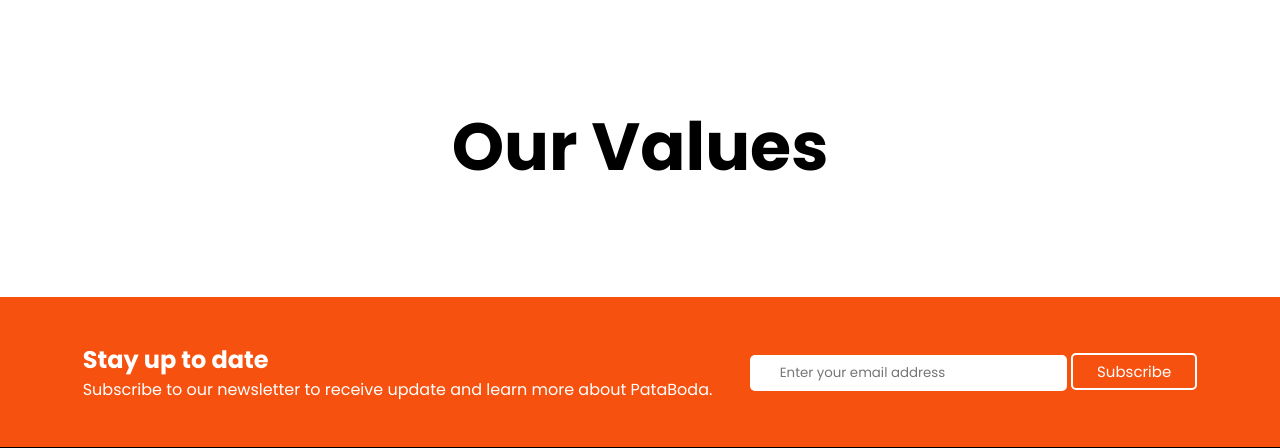
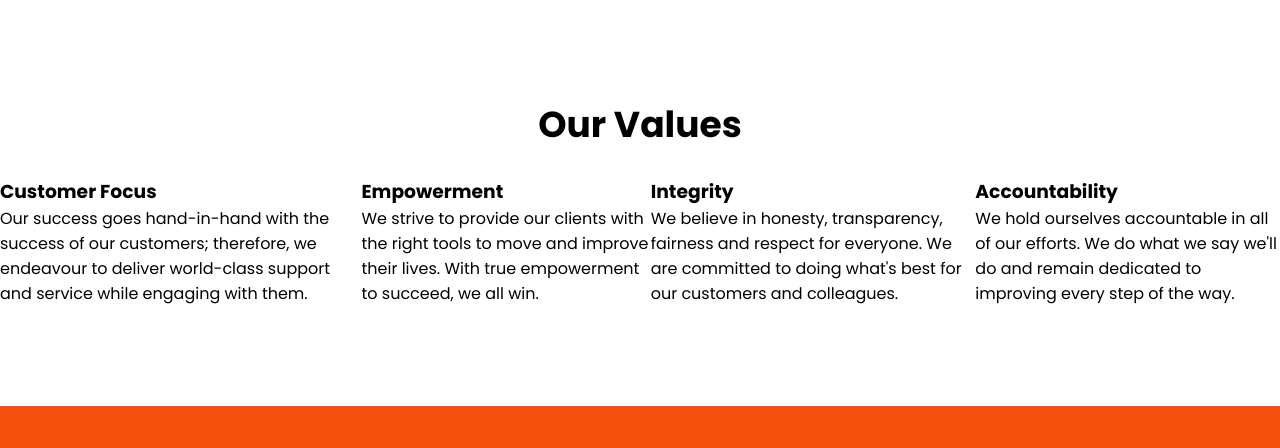
Before and after one commit to david-commit/PataBoda, a plain HTML site: page index.html in a window 1280 px wide. Shown: the part 1185-1633 px from the top of the page. Drawn offline with Linux system fonts and the light colour scheme; a script that the page names is missing.

Commit message:
add a div that contains the company values

```diff
--- a/index.html
+++ b/index.html
@@ -73,8 +73,26 @@
 
 <div class="values">
     <h1 id="ourvalues">Our Values</h1>
+
+    <br>
+
     <div class="thevalues">
-
+        <div id="eachvalue">
+            <h3>Customer Focus</h3>
+            <p id="valuename">Our success goes hand-in-hand with the success of our customers; therefore, we endeavour to deliver world-class support and service while engaging with them.</p>
+        </div>
+        <div id="eachvalue">
+            <h3>Empowerment</h1>
+            <p id="valuename">We strive to provide our clients with the right tools to move and improve their lives. With true empowerment to succeed, we all win.</p>
+        </div>
+        <div id="eachvalue">
+            <h3>Integrity</h3>
+            <p id="valuename">We believe in honesty, transparency, fairness and respect for everyone. We are committed to doing what's best for our customers and colleagues.</p>
+        </div>
+        <div id="eachvalue">
+            <h3>Accountability</h3>
+            <p id="valuename">We hold ourselves accountable in all of our efforts. We do what we say we'll do and remain dedicated to improving every step of the way.</p>
+        </div>
     </div>
 </div>
 
--- a/styles.css
+++ b/styles.css
@@ -116,9 +116,12 @@ nav ul li a:active {
 
 /* our values */
 
-.values {
+#ourvalues {
   text-align: center;
-  font-size: 25pt;
+  font-size: 27pt;
+}
+.thevalues{
+    display: flex;
 }
 
 /* --start of footer container-- */
```
